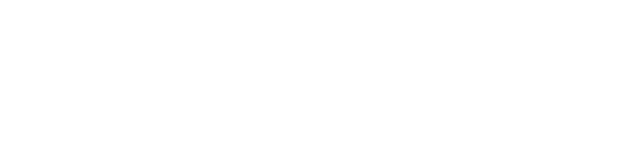
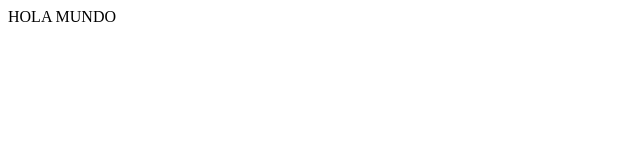
Before and after one commit to JoaquinVietto8/PruebaGit, a plain HTML site: page index.html in a window 1280 px wide. Shown: the whole page, without its empty margins (0-640 px from the left). Drawn offline with Linux system fonts and the light colour scheme.

Commit message:
Se modificó el body

```diff
--- a/index.html
+++ b/index.html
@@ -8,5 +8,6 @@
     <meta name="viewport" content="width=device-width, initial-scale=1.0">
 </head>
 <body>
+HOLA MUNDO
 </body>
 </html>
```
